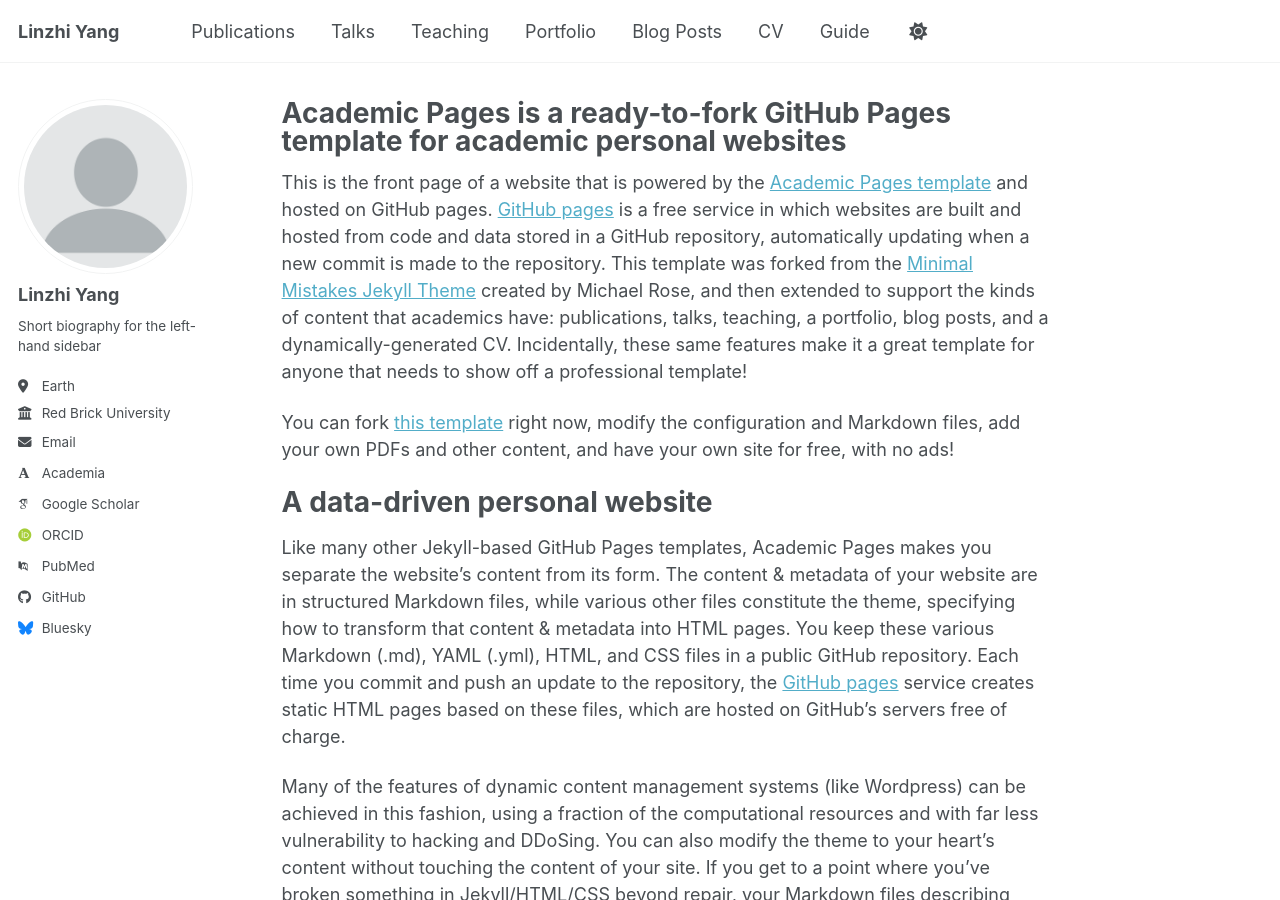
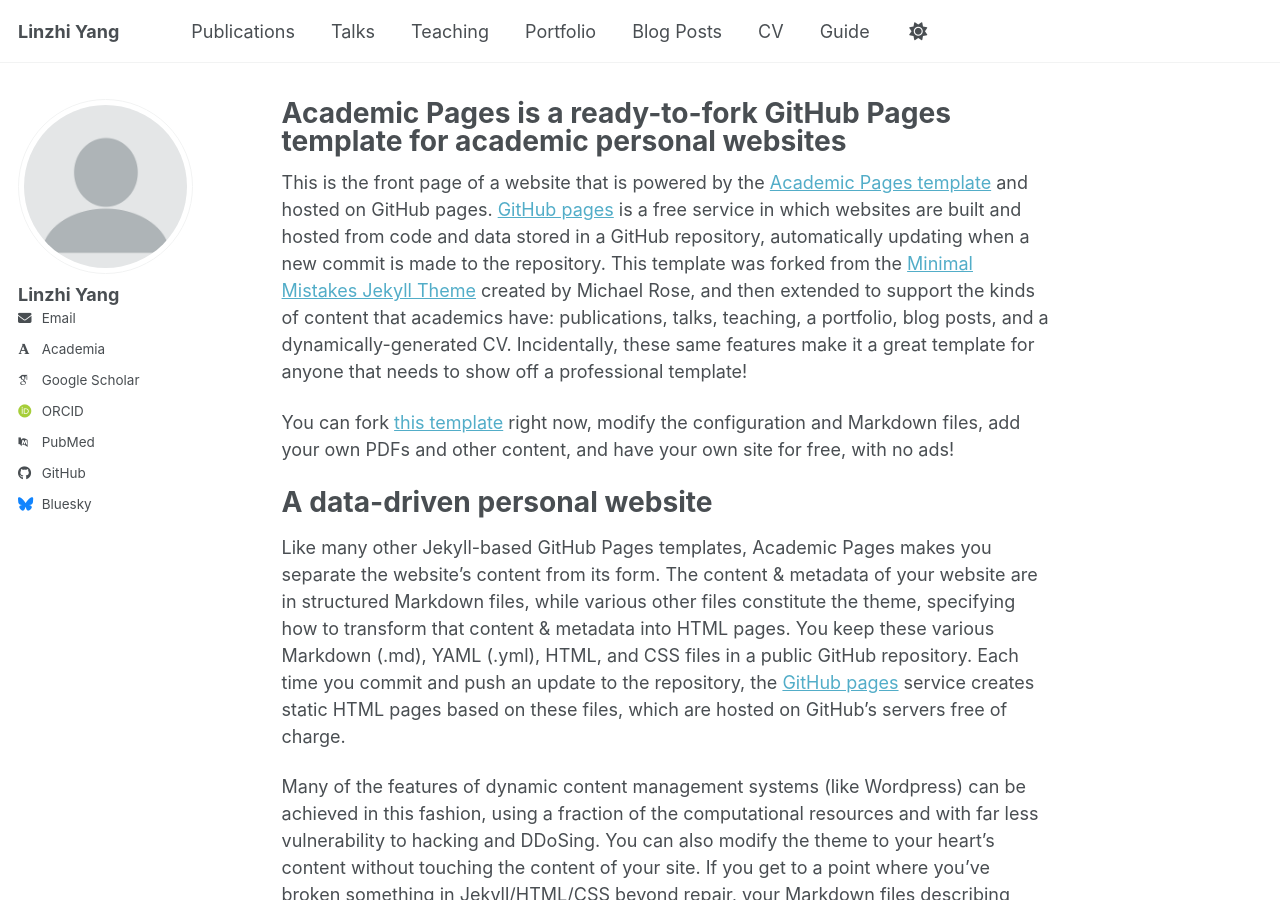
Before and after one commit to linzhi-yang/linzhi-yang.github.io, a Jekyll site: the page built from _pages/about.md, in a window 1280 px wide and 900 px high. Built offline with Jekyll 4.4.1, drawn with Linux system fonts in a browser that asks for light colours; some web fonts are replaced; a script bundle is joined from its source files by our own code; library files that are not in the unit come from our copies.

Commit message:
Update _config.yml

```diff
--- a/_config.yml
+++ b/_config.yml
@@ -26,14 +26,14 @@
   avatar           : "profile.png"
   name             : "Linzhi Yang"
   pronouns         : # example: "she/her"
-  bio              : "Short biography for the left-hand sidebar"
-  location         : "Earth"
-  employer         : "Red Brick University"
+  bio              : #"Short biography for the left-hand sidebar"
+  location         : #"Earth"
+  employer         : #"Red Brick University"
   uri              : # URL
-  email            : ylz24@mails.tsinghua.edu.cn
+  email            : "ylz24@mails.tsinghua.edu.cn"
 
   # Academic websites
-  academia         : Tsinghua university, Qiuzhen college
+  academia         : "Tsinghua university, Qiuzhen college"
   arxiv            : # URL - Update with the correct link to your profile
   googlescholar    : "https://scholar.google.com/citations?user=PS_CX0AAAAAJ"
   inspire-hep      : # URL
```
